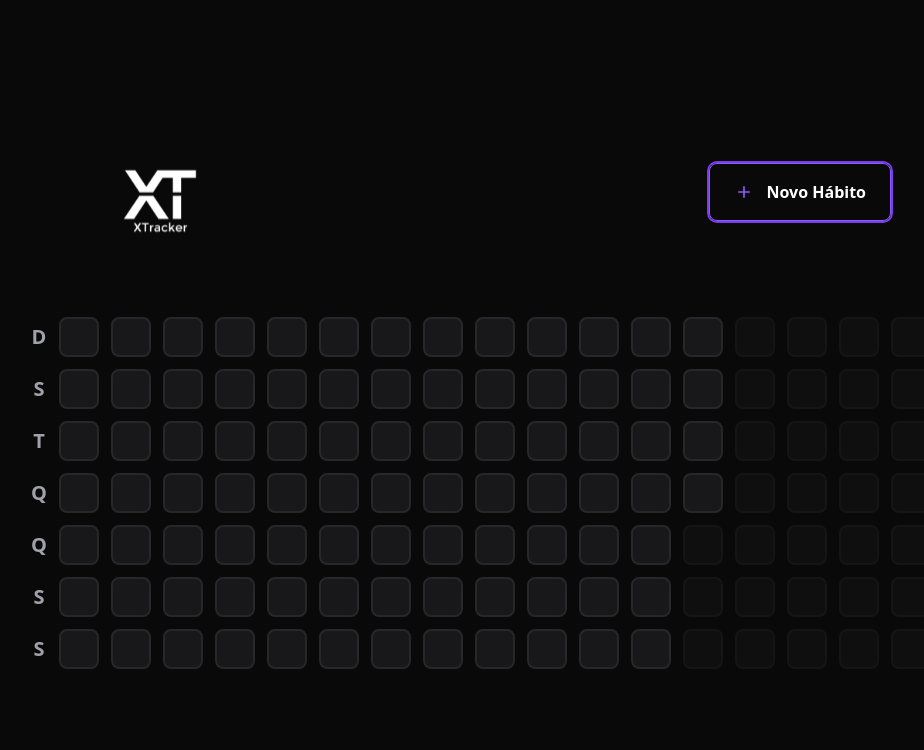
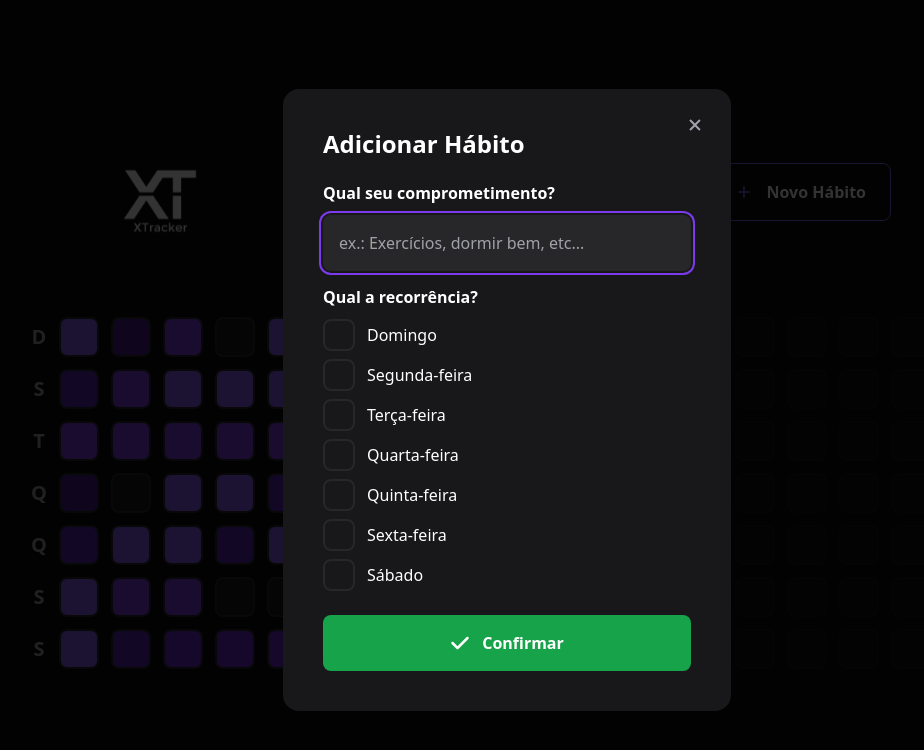
Before and after one commit to Pedro-L-Lopes/XTrackerFront, a React (Vite) app: page / in a window 1280 px wide. Both pictures are taken after a click on the button "Novo Hábito". Shown: the top 750 px of the page, without its empty margins (133-1057 px from the left). Built offline with nearby package versions, Linux system fonts and the light colour scheme.

Commit message:
feat: add clsx and radixUi,  habit-forming modal, day details popover

```diff
--- a/package.json
+++ b/package.json
@@ -10,6 +10,10 @@
     "preview": "vite preview"
   },
   "dependencies": {
+    "@radix-ui/react-checkbox": "^1.0.4",
+    "@radix-ui/react-dialog": "^1.0.5",
+    "@radix-ui/react-popover": "^1.0.7",
+    "clsx": "^2.1.0",
     "dayjs": "^1.11.10",
     "react": "^18.2.0",
     "react-dom": "^18.2.0",
--- a/src/components/habits/HabitDay.tsx
+++ b/src/components/habits/HabitDay.tsx
@@ -1,10 +1,78 @@
-// interface HabitDayprops {
-//   completed: number;
-// }
+// Hooks
+import { useState } from "react";
 
-const HabitDay = () => {
+// Components
+import * as Popover from "@radix-ui/react-popover";
+import ProgressBar from "./ProgressBar";
+
+//
+import dayjs from "dayjs";
+import clsx from "clsx";
+
+interface HabitDayProps {
+  date: Date;
+  defaultCompleted?: number;
+  amount?: number;
+}
+
+const HabitDay = ({
+  defaultCompleted = 0,
+  amount = 0,
+  date,
+}: HabitDayProps) => {
+  const [completed, setCompleted] = useState(defaultCompleted);
+
+  const completedPercentage =
+    amount > 0 ? Math.round((completed / amount) * 100) : 0;
+
+  const dayAndMonth = dayjs(date).format("DD/MM");
+  const dayOfWeek = dayjs(date).format("dddd");
+
+  const classes = clsx(
+    "w-10 h-10 border-2 border-zinc-800 rounded-lg transition-colors focus:outline-none focus:ring-2 focus:ring-violet-600 focus:ring-offset-2 focus:ring-offset-background",
+    {
+      "bg-zinc-900 border-zinc-800": completedPercentage === 0,
+      "bg-violet-900 border-violet-500":
+        completedPercentage > 0 && completedPercentage < 20,
+      "bg-violet-800 border-violet-500":
+        completedPercentage >= 20 && completedPercentage < 40,
+      "bg-violet-700 border-violet-500":
+        completedPercentage >= 40 && completedPercentage < 60,
+      "bg-violet-600 border-violet-500":
+        completedPercentage >= 60 && completedPercentage < 80,
+      "bg-violet-500 border-violet-400":
+        completedPercentage >= 80 && completedPercentage <= 100,
+    }
+  );
+
+  async function handleCompletedChange(completed: number) {
+    setCompleted(completed);
+  }
+
   return (
-    <div className="w-10 h-10 bg-zinc-900 border-2 border-zinc-800 rounded-lg"></div>
+    <Popover.Root>
+      <Popover.Trigger className={classes} />
+
+      <Popover.Portal>
+        <Popover.Content className="min-w-[320px] p-6 rounded-2xl bg-zinc-900 flex flex-col">
+          <div className="flex justify-between">
+            <span className="font-semibold text-zinc-400">{dayOfWeek}</span>
+            <span className="font-semibold text-zinc-400">
+              {completed}/{amount}
+            </span>
+          </div>
+          <span className="mt-1 font-extrabold leading-tight text-3xl">
+            {dayAndMonth}
+          </span>
+
+          <ProgressBar progress={completedPercentage} />
+
+          {/* <HabitList date={date} onCompletedChanged={handleCompletedChange} /> */}
+
+          <Popover.Arrow height={8} width={16} className="fill-zinc-900" />
+        </Popover.Content>
+      </Popover.Portal>
+    </Popover.Root>
   );
 };
 
--- a/src/components/habits/Header.tsx
+++ b/src/components/habits/Header.tsx
@@ -2,16 +2,40 @@
 import logo from "../../assets/Logo.svg";
 
 // Icons
-import { BiPlus } from "react-icons/bi";
+import { BiPlus, BiX } from "react-icons/bi";
+
+// Components
+import * as Dialog from "@radix-ui/react-dialog";
+import NewHabitForm from "./NewHabitForm";
 
 const Header = () => {
   return (
     <div className="w-full max-w-3xl mx-auto flex justify-between items-center">
       <img src={logo} alt="XTracker logo" />
-      <button className="border border-violet-500 font-semibold rounded-lg px-6 py-4 flex items-center gap-3 hover:border-violet-300 transition-colors focus:outline-none focus:ring-2 focus:ring-violet-600  focus:ring-offset-background">
-        <BiPlus size={20} className="text-violet-500" />
-        Novo Hábito
-      </button>
+
+      <Dialog.Root>
+        <Dialog.Trigger className="border border-violet-500 font-semibold rounded-lg px-6 py-4 flex items-center gap-3 hover:border-violet-300 transition-colors focus:outline-none focus:ring-2 focus:ring-violet-600  focus:ring-offset-background">
+          <BiPlus size={20} className="text-violet-500" />
+          Novo Hábito
+        </Dialog.Trigger>
+
+        {/* Exibe conteúdo fora do Header */}
+        <Dialog.Portal>
+          <Dialog.Overlay className="w-screen h-screen bg-black/80 fixed inset-0" />
+
+          <Dialog.Content className="absolute p-10 bg-zinc-900 rounded-2xl w-full max-w-md top-1/2 left-1/2 -translate-x-1/2 -translate-y-1/2">
+            <Dialog.Close className="absolute right-6 top-6 text-zinc-400 rounded-lg hover:text-zinc-200 focus:outline-none focus:ring-2 focus:ring-violet-600 focus:ring-offset-2 focus:ring-offset-zinc-900">
+              <BiX size={24} aria-label="Fechar" />
+            </Dialog.Close>
+
+            <Dialog.Title className="text-2xl leading-tight font-extrabold">
+              Adicionar Hábito
+            </Dialog.Title>
+
+            <NewHabitForm />
+          </Dialog.Content>
+        </Dialog.Portal>
+      </Dialog.Root>
     </div>
   );
 };
--- /dev/null
+++ b/src/components/habits/NewHabitForm.tsx
@@ -0,0 +1,94 @@
+import { FaCheck } from "react-icons/fa6";
+import * as Checkbox from "@radix-ui/react-checkbox";
+import { FormEvent, useState } from "react";
+
+const availableWeekDays = [
+  "Domingo",
+  "Segunda-feira",
+  "Terça-feira",
+  "Quarta-feira",
+  "Quinta-feira",
+  "Sexta-feira",
+  "Sábado",
+];
+
+const NewHabitForm = () => {
+  const [title, setTitle] = useState("");
+  const [weekDays, setWeekDays] = useState<number[]>([]);
+
+  async function createNewHabit(e: FormEvent) {
+    e.preventDefault();
+
+    if (!title || weekDays.length === 0) {
+      return;
+    }
+
+    const habitData = { title, weekDays };
+
+    setTitle("");
+    setWeekDays([]);
+
+    alert("Hábito criado com sucesso!");
+  }
+
+  function handleToggleWeekDay(weekDay: number) {
+    if (weekDays.includes(weekDay)) {
+      const weekDaysWithRemovedOne = weekDays.filter((day) => day !== weekDay);
+      setWeekDays(weekDaysWithRemovedOne);
+    } else {
+      const weekDaysWithAddedOne = [...weekDays, weekDay];
+      setWeekDays(weekDaysWithAddedOne);
+    }
+  }
+
+  return (
+    <form onSubmit={createNewHabit} className="w-full flex flex-col mt-6">
+      <label htmlFor="title" className="font-semibold leading-tight">
+        Qual seu comprometimento?
+      </label>
+
+      <input
+        type="text"
+        id="title"
+        placeholder="ex.: Exercícios, dormir bem, etc..."
+        className="p-4 rounded-lg mt-3 bg-zinc-800 text-white placeholder:text-zinc-400 focus:outline-none focus:ring-2 focus:ring-violet-600 focus:ring-offset-2 focus:ring-offset-zinc-900"
+        autoFocus
+        value={title}
+        onChange={(event) => setTitle(event.target.value)}
+      />
+
+      <label htmlFor="" className="font-semibold leading-tight mt-4">
+        Qual a recorrência?
+      </label>
+
+      <div className="flex flex-col gap-2 mt-3">
+        {availableWeekDays.map((weekDay, index) => (
+          <Checkbox.Root
+            key={weekDay}
+            className="flex items-center gap-3 group focus:outline-none"
+            checked={weekDays.includes(index)}
+            onCheckedChange={() => handleToggleWeekDay(index)}
+          >
+            <div className="h-8 w-8 rounded-lg flex items-center justify-center bg-zinc-900 border-2 border-zinc-800 group-data-[state=checked]:bg-green-500 group-data-[state=checked]:border-green-50 transition-colors group-focus:ring-2 group-focus:ring-violet-600 group-focus:ring-offset-2 group-focus:ring-offset-background">
+              <Checkbox.Indicator>
+                <FaCheck size={20} className="text-white" />
+              </Checkbox.Indicator>
+            </div>
+
+            <span className="text-white leading-tight">{weekDay}</span>
+          </Checkbox.Root>
+        ))}
+      </div>
+
+      <button
+        type="submit"
+        className="mt-6 rounded-lg p-4 flex items-center justify-center gap-3 font-semibold bg-green-600 hover:bg-green-500 transition-colors focus:outline-none focus:ring-2 focus:ring-green-600 focus:ring-offset-2 focus:ring-offset-zinc-900"
+      >
+        <FaCheck size={20} />
+        Confirmar
+      </button>
+    </form>
+  );
+};
+
+export default NewHabitForm;
--- /dev/null
+++ b/src/components/habits/ProgressBar.tsx
@@ -0,0 +1,21 @@
+interface ProgressBarProps {
+  progress: number;
+}
+
+const ProgressBar = (props: ProgressBarProps) => {
+  return (
+    <div className="h-3 rounded-xl bg-zinc-700 w-full mt-4">
+      <div
+        role="progressbar"
+        aria-label="Progresso de hábitos completados nesse dia"
+        aria-valuenow={props.progress}
+        className="h-3 rounded-xl bg-violet-600 transition-all"
+        style={{
+          width: `${props.progress}%`,
+        }}
+      />
+    </div>
+  );
+};
+
+export default ProgressBar;
--- a/src/components/habits/SummaryTable.tsx
+++ b/src/components/habits/SummaryTable.tsx
@@ -25,7 +25,12 @@
 
       <div className="grid grid-rows-7 grid-flow-col gap-3">
         {SummaryDates.map((date) => (
-          <HabitDay key={date.toString()} />
+          <HabitDay
+            defaultCompleted={Math.round(Math.random() * 10)}
+            amount={10}
+            date={new Date()}
+            key={date.toString()}
+          />
         ))}
 
         {amountOfDaysToFill > 0 &&
```
Also changed, not shown: 1 other file (tests, documents, lock files or other folders).
